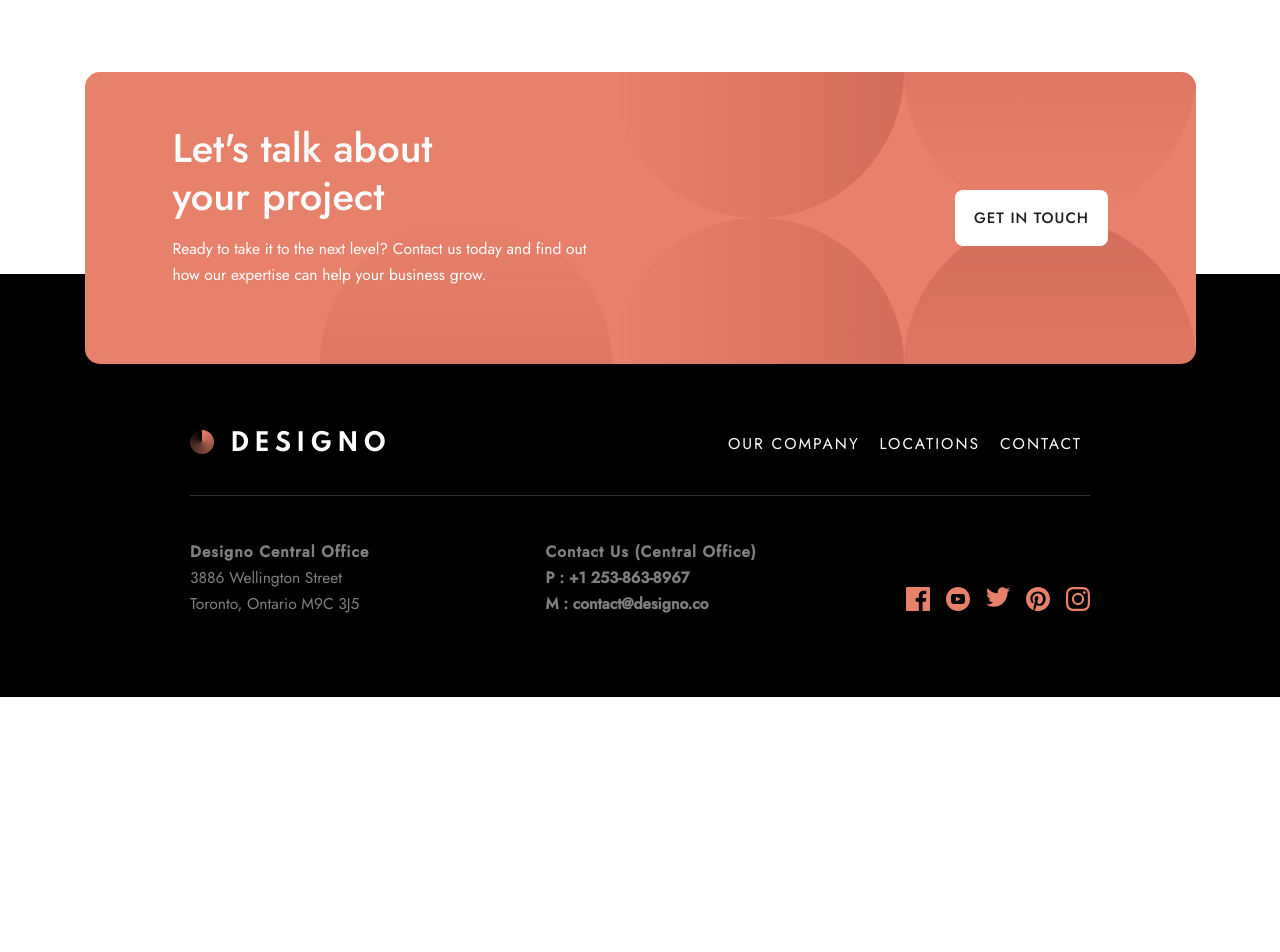
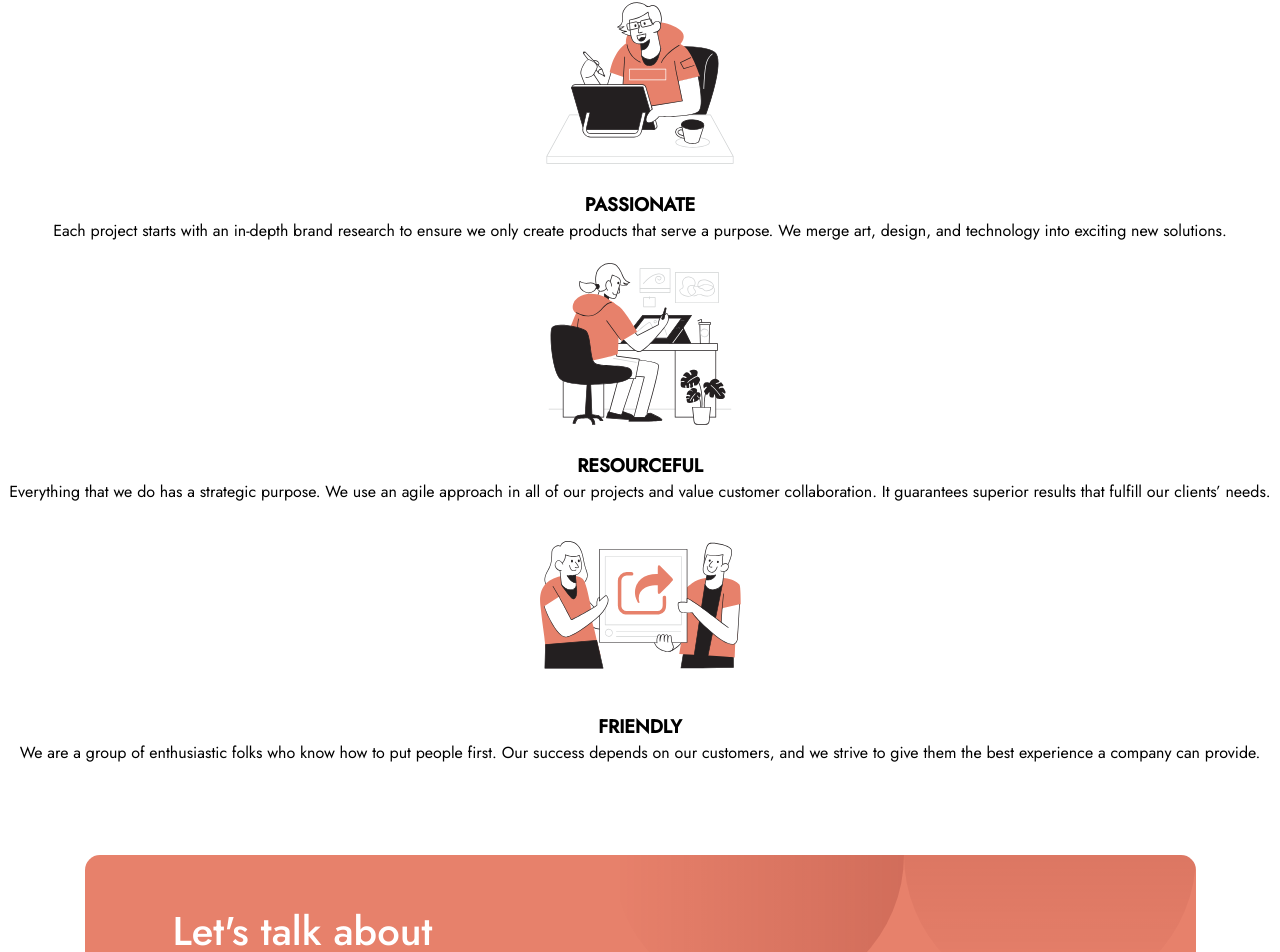
Before and after one commit to MorganBare/Designo-Multi-Page-Website, a React (Create React App) app: page / in a window 1280 px wide. Shown: the part 1195-2147 px from the top of the page. Before the commit the page ends 1892 px from the top, so only its background shows below. Built offline with nearby package versions, Linux system fonts and the light colour scheme.

Commit message:
Added values section

```diff
--- a/src/components/index.js
+++ b/src/components/index.js
@@ -4,5 +4,13 @@ import FooterContact from "./footers/FooterContact";
 import MobileNavigation from "./navigation/MobileNavigation";
 import HeroHome from "./heros/home/HeroHome";
 import ProjectLinks from "./projects/projectLinks/ProjectLinks";
+import Values from "./values/Values";
 
-export { Navigation, Footer, FooterContact, MobileNavigation, HeroHome, ProjectLinks };
+export {
+    Navigation,
+    Footer,
+    FooterContact,
+    MobileNavigation,
+    HeroHome,
+    ProjectLinks,
+    Values };
--- /dev/null
+++ b/src/components/values/Values.jsx
@@ -0,0 +1,49 @@
+import React from 'react'
+
+import {
+    ValuesContainer,
+    SingleValueContainer,
+    StyledPassionateSVG,
+    StyledResourcefulSVG,
+    StyledFriendlySVG } from './Values.styled'
+
+export default function Values() {
+  return (
+    <ValuesContainer>
+        <SingleValueContainer>
+            <StyledPassionateSVG></StyledPassionateSVG>
+            <div>
+                <h3>PASSIONATE</h3>
+                <p>Each project starts with an in-depth
+                    brand research to ensure we only create
+                    products that serve a purpose. We merge
+                    art, design, and technology into exciting
+                    new solutions.
+                </p>
+            </div>
+        </SingleValueContainer>
+        <SingleValueContainer>
+            <StyledResourcefulSVG></StyledResourcefulSVG>
+            <div>
+                <h3>RESOURCEFUL</h3>
+                <p>Everything that we do has a strategic purpose.
+                    We use an agile approach in all of our projects
+                    and value customer collaboration. It guarantees
+                    superior results that fulfill our clients’ needs.
+                </p>
+            </div>
+        </SingleValueContainer>
+        <SingleValueContainer>
+            <StyledFriendlySVG></StyledFriendlySVG>
+            <div>
+                <h3>FRIENDLY</h3>
+                <p> We are a group of enthusiastic folks who know how
+                    to put people first. Our success depends on our
+                    customers, and we strive to give them the best
+                    experience a company can provide.
+                </p>
+            </div>
+        </SingleValueContainer>
+    </ValuesContainer>
+  )
+}
--- /dev/null
+++ b/src/components/values/Values.styled.js
@@ -0,0 +1,23 @@
+import styled from "styled-components";
+
+import { ReactComponent as passionateSVG } from "../../assets/home/desktop/illustration-passionate.svg"
+import { ReactComponent as resourcefulSVG } from "../../assets/home/desktop/illustration-resourceful.svg"
+import { ReactComponent as friendlySVG } from "../../assets/home/desktop/illustration-friendly.svg"
+
+export const ValuesContainer = styled.div``;
+
+export const SingleValueContainer = styled.div`
+    text-align: center;
+`;
+
+export const StyledPassionateSVG = styled(passionateSVG)`
+
+`;
+
+export const StyledResourcefulSVG = styled(resourcefulSVG)`
+
+`;
+
+export const StyledFriendlySVG = styled(friendlySVG)`
+
+`;
--- a/src/pages/Home.jsx
+++ b/src/pages/Home.jsx
@@ -1,12 +1,13 @@
 import React from 'react'
 
-import { HeroHome, ProjectLinks } from '../components'
+import { HeroHome, ProjectLinks, Values } from '../components'
 
 function Home() {
   return (
     <>
       <HeroHome/>
       <ProjectLinks/>
+      <Values/>
     </>
   )
 }
```
